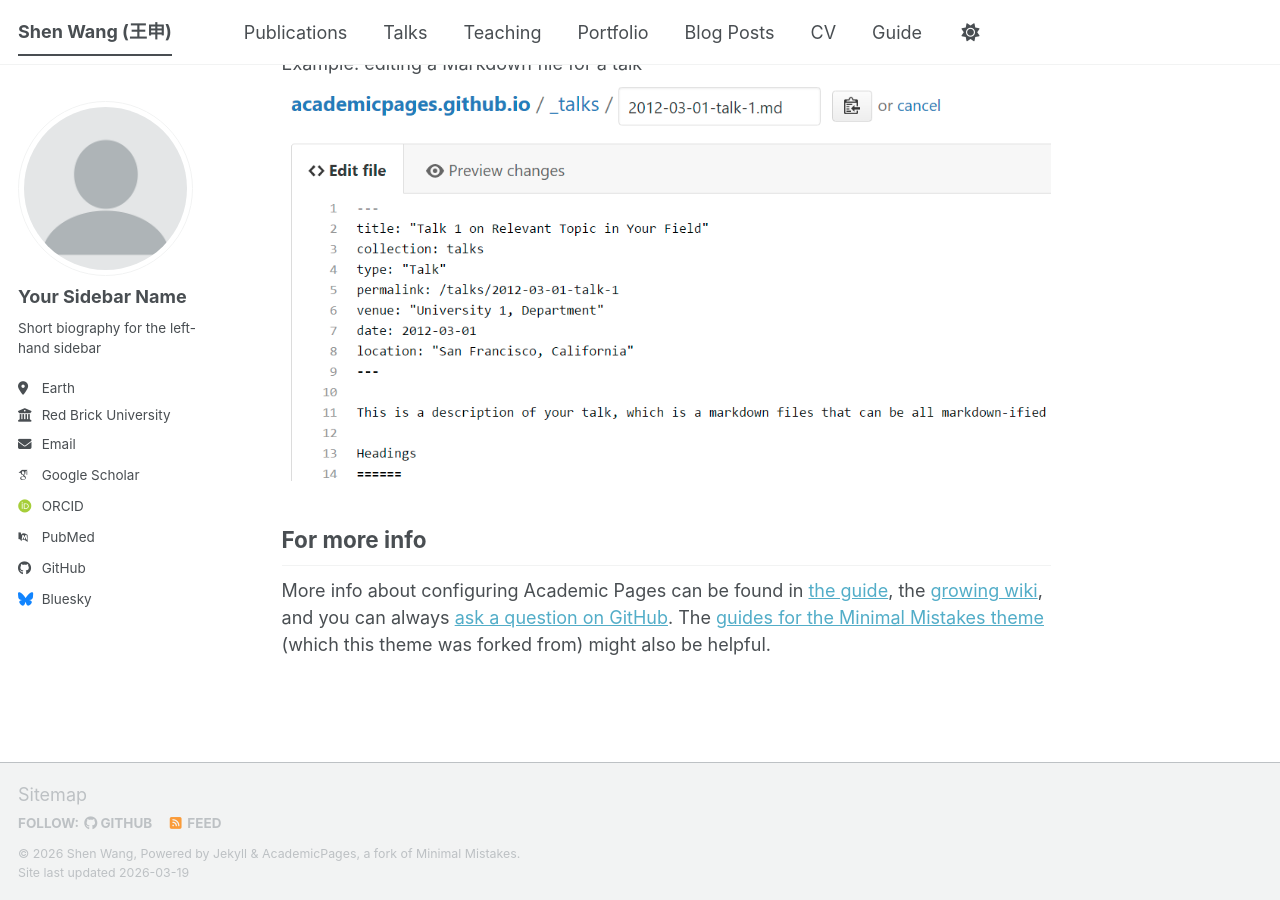
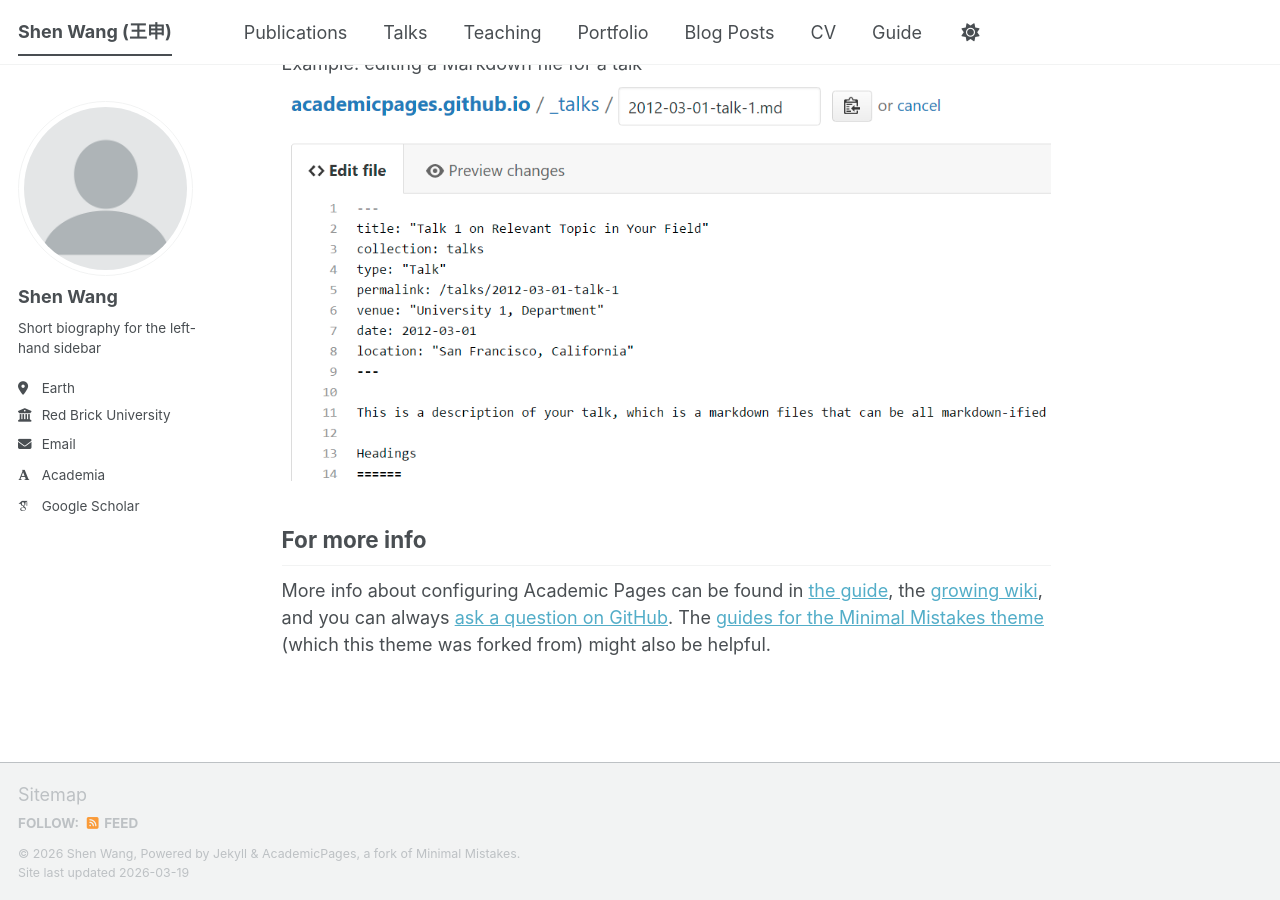
Before and after one commit to shenwang2001/old2, a Jekyll site: the page built from _pages/about.md, in a window 1280 px wide and 900 px high, scrolled down 2720 px. Built offline with Jekyll 4.4.1, drawn with Linux system fonts in a browser that asks for light colours; some web fonts are replaced; a script bundle is joined from its source files by our own code; library files that are not in the unit come from our copies; some of the changed lines change nothing that is shown.

Commit message:
Update _config.yml

```diff
--- a/_config.yml
+++ b/_config.yml
@@ -24,7 +24,7 @@ repository               : "academicpages/academicpages.github.io"
 author:
   # Biographic information
   avatar           : "profile.png"
-  name             : "Your Sidebar Name"
+  name             : "Shen Wang"
   pronouns         : # example: "she/her"
   bio              : "Short biography for the left-hand sidebar"
   location         : "Earth"
@@ -33,54 +33,54 @@ author:
   email            : "none@example.org"
 
   # Academic websites
-  academia         : # URL
-  arxiv            : # URL - Update with the correct link to your profile
+  academia         : https://shenwang2001.github.io/
+  # arxiv            : https://scholar.google.com/citations?user=TDDz5lMAAAAJ&hl=zh-CN
   googlescholar    : "https://scholar.google.com/citations?user=PS_CX0AAAAAJ"
-  inspire-hep      : # URL
-  impactstory      : # URL
-  orcid            : "https://orcid.org/yourorcidurl"
-  semantic         : # URL
-  ssrn             : # URL
-  pubmed           : "https://www.ncbi.nlm.nih.gov/pubmed/?term=john+snow"
-  researchgate     : # URL
-  scopus           : # URL
-  zotero           : # URL
+  # inspire-hep      : # URL
+  # impactstory      : # URL
+  # orcid            : "https://orcid.org/yourorcidurl"
+  # semantic         : # URL
+  # ssrn             : # URL
+  # pubmed           : "https://www.ncbi.nlm.nih.gov/pubmed/?term=john+snow"
+  # researchgate     : # URL
+  # scopus           : # URL
+  # zotero           : # URL
 
 
   # Repositories and software development
-  bitbucket        : # Username - Update with your username on the site
-  codepen          : # Username
-  dribbble         : # Username
-  github           : "academicpages"
-  kaggle           : # Username
-  stackoverflow    : # User number or user number and name (i.e., use "1" or "1/jeff-atwood")
+  # bitbucket        : # Username - Update with your username on the site
+  # codepen          : # Username
+  # dribbble         : # Username
+  # github           : "academicpages"
+  # kaggle           : # Username
+  # stackoverflow    : # User number or user number and name (i.e., use "1" or "1/jeff-atwood")
 
   # Social media
-  artstation       : # Username
-  bluesky          : "bsky.app" # Replace this with you Bluesky username
-  facebook         : # Username
-  flickr           : # Username
-  foursquare       : # Username
-  goodreads        : # Username
-  google_plus      : # Username
-  keybase          : # Username
-  instagram        : # Username
-  lastfm           : # Username
-  linkedin         : # Username
-  mastodon         : # URL
-  medium           : # URL
-  pinterest        : # Username
-  soundcloud       : # Username
-  steam            : # Username
-  telegram         : # URL
-  tumblr           : # Username
-  twitter          : # Username for X / Twitter
-  vine             : # Username
-  weibo            : # Username
-  wikipedia        : # Username
-  xing             : # Username
-  youtube          : # Username
-  zhihu            : # Username
+  # artstation       : # Username
+  # bluesky          : "bsky.app" # Replace this with you Bluesky username
+  # facebook         : # Username
+  # flickr           : # Username
+  # foursquare       : # Username
+  # goodreads        : # Username
+  # google_plus      : # Username
+  # keybase          : # Username
+  # instagram        : # Username
+  # lastfm           : # Username
+  # linkedin         : # Username
+  # mastodon         : # URL
+  # medium           : # URL
+  # pinterest        : # Username
+  # soundcloud       : # Username
+  # steam            : # Username
+  # telegram         : # URL
+  # tumblr           : # Username
+  # twitter          : # Username for X / Twitter
+  # vine             : # Username
+  # weibo            : # Username
+  # wikipedia        : # Username
+  # xing             : # Username
+  # youtube          : # Username
+  # zhihu            : # Username
 
 # Publication Category - The following the list of publication categories and their headings
 publication_category:
```
